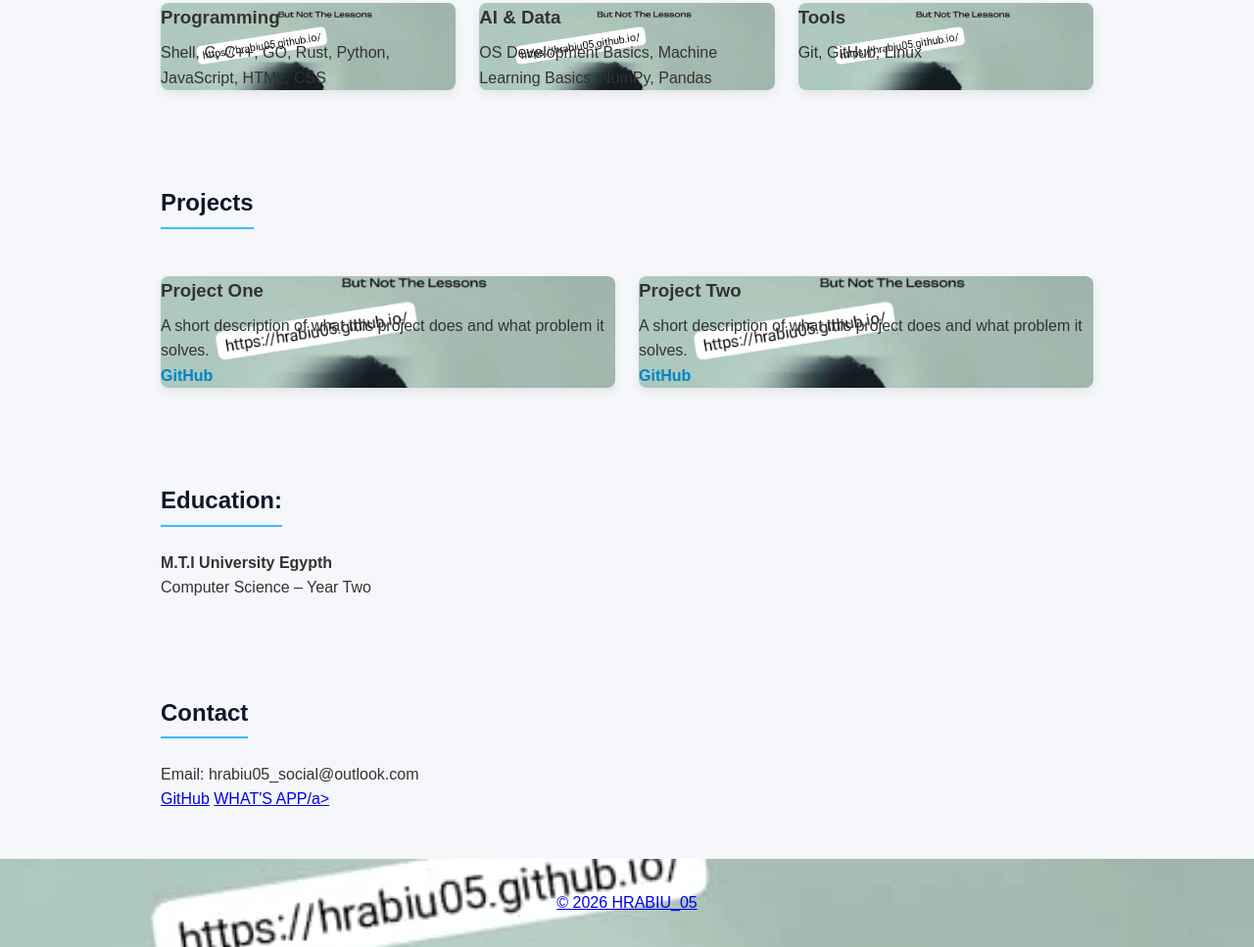
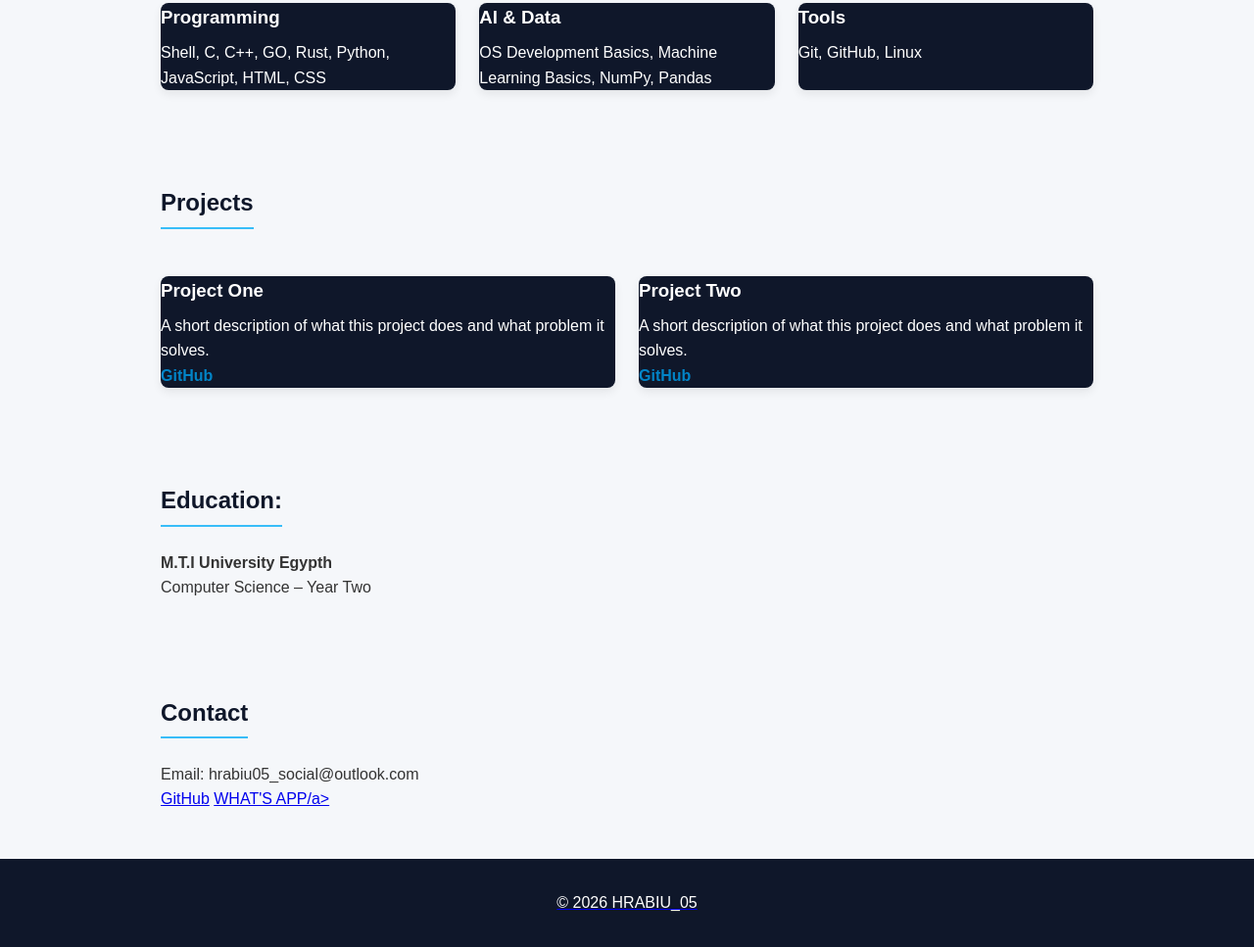
Before and after one commit to Hrabiu05/hrabiu05.github.io, a plain HTML site: page index.html in a window 1280 px wide. Shown: the part 632-1599 px from the top of the page at 98% size. Drawn offline with Linux system fonts and the light colour scheme.

Commit message:
Update index.html

```diff
--- a/index.html
+++ b/index.html
@@ -49,16 +49,16 @@
       margin-top: 1.5rem;
     }
     .card {
-      background: url('background.jpg') no-repeat center center;
- 	  background-size: cover;
+      background: #0f172a;
+  	  color: #fff;
       border-radius: 8px;
       box-shadow: 0 4px 10px rgba(0,0,0,0.08);
     }
     .card h3 { margin-bottom: 0.5rem; }
     .card a { color: #0284c7; text-decoration: none; font-weight: bold; }
     footer {
-      background: url('background.jpg') no-repeat center center;
-  	  background-size: cover;
+      background: #0f172a;
+  	  color: #fff;
       text-align: center;
       padding: 2rem 1rem;
     }
```
